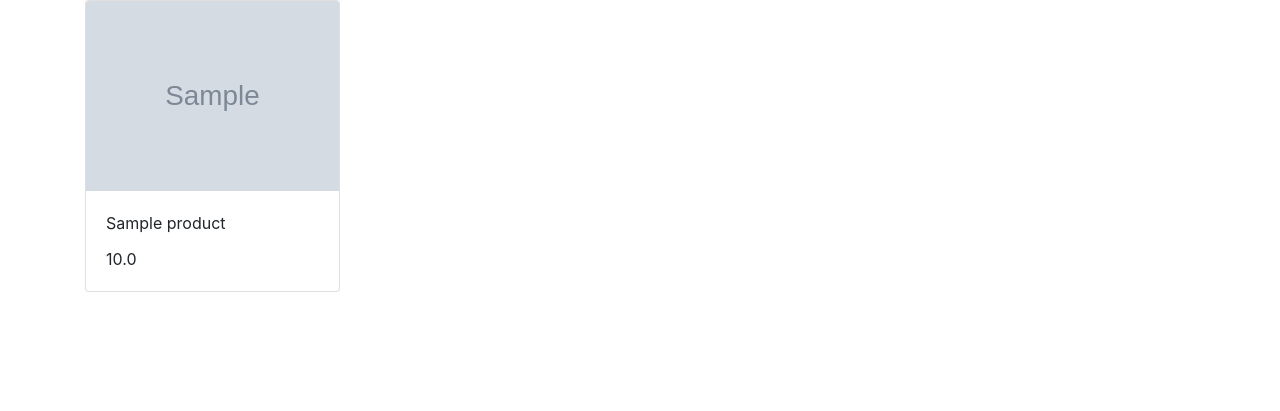
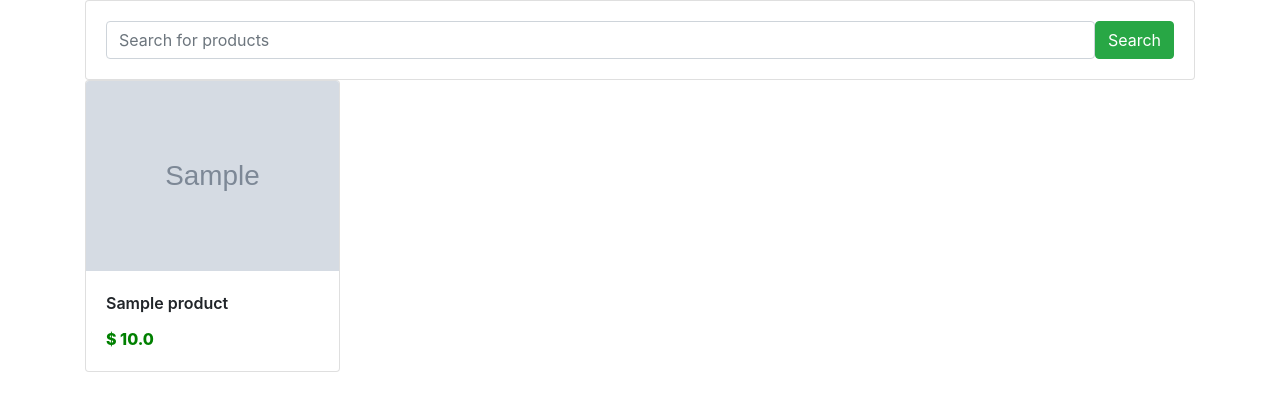
Before and after one commit to aleksandrgaranin/e-commerce-site, a Django app: page / in a window 1280 px wide. Shown: the top 411 px of the page. Run offline with Django 3.2, Linux system fonts and the light colour scheme; tables that the repository leaves empty hold one stand-in row (values such as "Sample post"); grey boxes marked "Sample" are stand-in pictures; some libraries are stand-ins or nearby versions.

Commit message:
added Search funtionlity and style.css

```diff
--- /dev/null
+++ b/ecomsite/shop/static/shop/style.css
@@ -0,0 +1,8 @@
+.card-text{
+    color: green;
+    font-weight: 800;
+}
+
+.card-title{
+    font-weight: 600;
+}
--- a/ecomsite/shop/templates/shop/index.html
+++ b/ecomsite/shop/templates/shop/index.html
@@ -1,3 +1,4 @@
+{% load static%}
 <!DOCTYPE html>
 <html lang="en">
 <head>
@@ -5,10 +6,25 @@
     <meta name="viewport" content="width=device-width, initial-scale=1.0">
     <link rel="stylesheet" href="https://stackpath.bootstrapcdn.com/bootstrap/4.5.0/css/bootstrap.min.css" integrity="sha384-9aIt2nRpC12Uk9gS9baDl411NQApFmC26EwAOH8WgZl5MYYxFfc+NcPb1dKGj7Sk" crossorigin="anonymous">
     <script src="https://stackpath.bootstrapcdn.com/bootstrap/4.5.0/js/bootstrap.min.js" integrity="sha384-OgVRvuATP1z7JjHLkuOU7Xw704+h835Lr+6QL9UvYjZE3Ipu6Tp75j7Bh/kR0JKI" crossorigin="anonymous"></script>
+    <link rel="stylesheet" href="{% static 'shop/style.css'%}">
     <title>Document</title>
 </head>
 <body>
     <div class="container">
+        <div class="row">
+            <div class="col-md-12">
+                <form class="card card-sm">
+                    <div class="card-body row no-gutters align-item-center">
+                       <div class="col">
+                           <input type="search" name='item_name' placeholder="Search for products" class="form-control form-control-borderless">
+                       </div>
+                       <div class="col-auto">
+                           <button class="btn btn-success" type="submit" >Search</button>
+                       </div>
+                    </div>
+                </form>
+            </div>
+        </div>
         <div class="row">
             {% for product in product_objects %}
             <div class="col-md-3">
@@ -19,7 +35,7 @@
                             {{product.title }}
                         </div>
                         <div class="card-text">
-                            {{product.price}}
+                           $ {{product.price}}
                         </div>
                     </div>
                 </div>
--- a/ecomsite/shop/views.py
+++ b/ecomsite/shop/views.py
@@ -5,4 +5,9 @@ from .models import Products
 
 def index(request):
     product_objects = Products.objects.all()
+
+    item_name = request.GET.get('item_name')
+    if item_name != '' and item_name is not None:
+        product_objects = product_objects.filter(title__icontains=item_name)
+
     return render(request,'shop/index.html',{'product_objects':product_objects})
```
